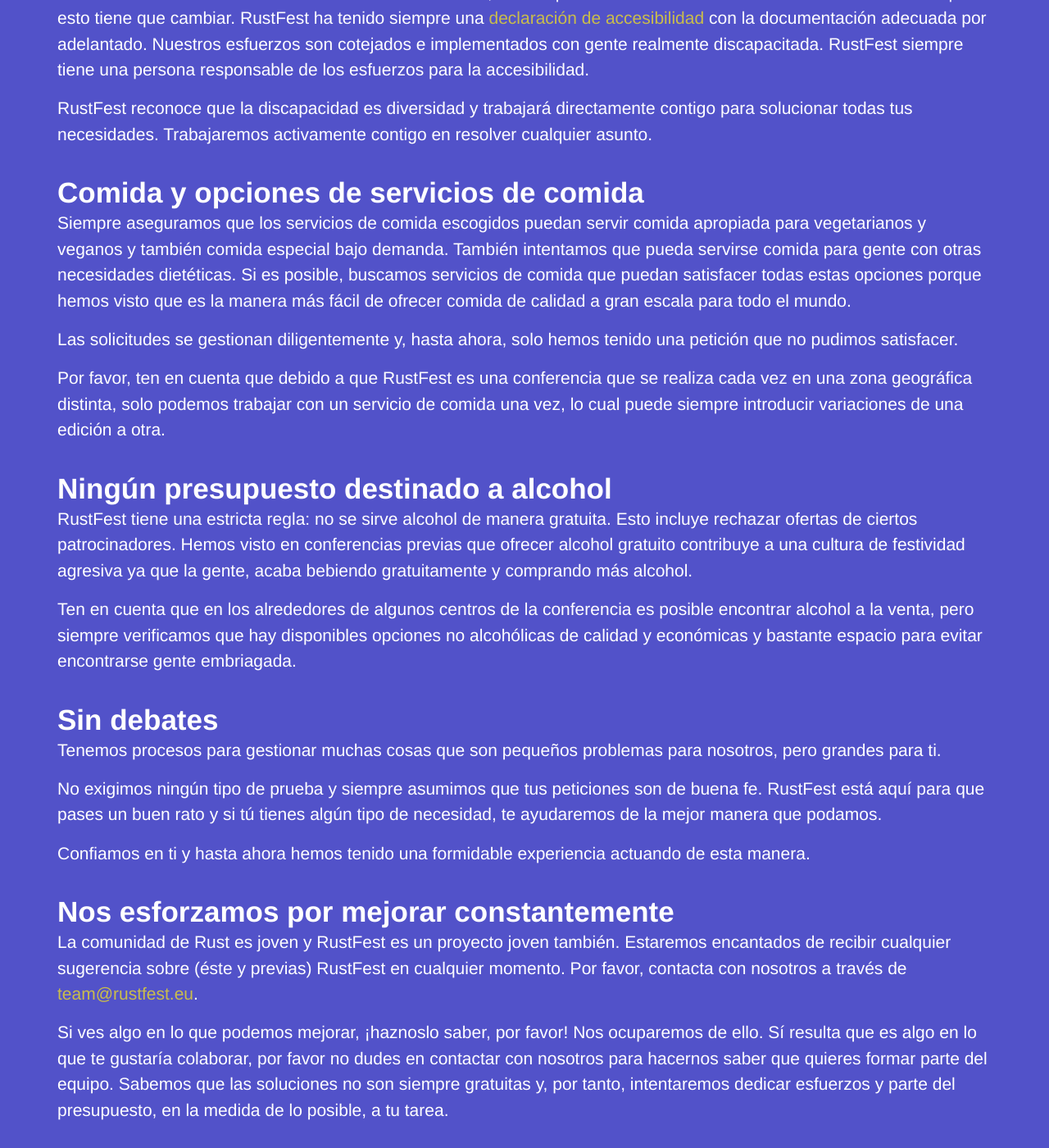
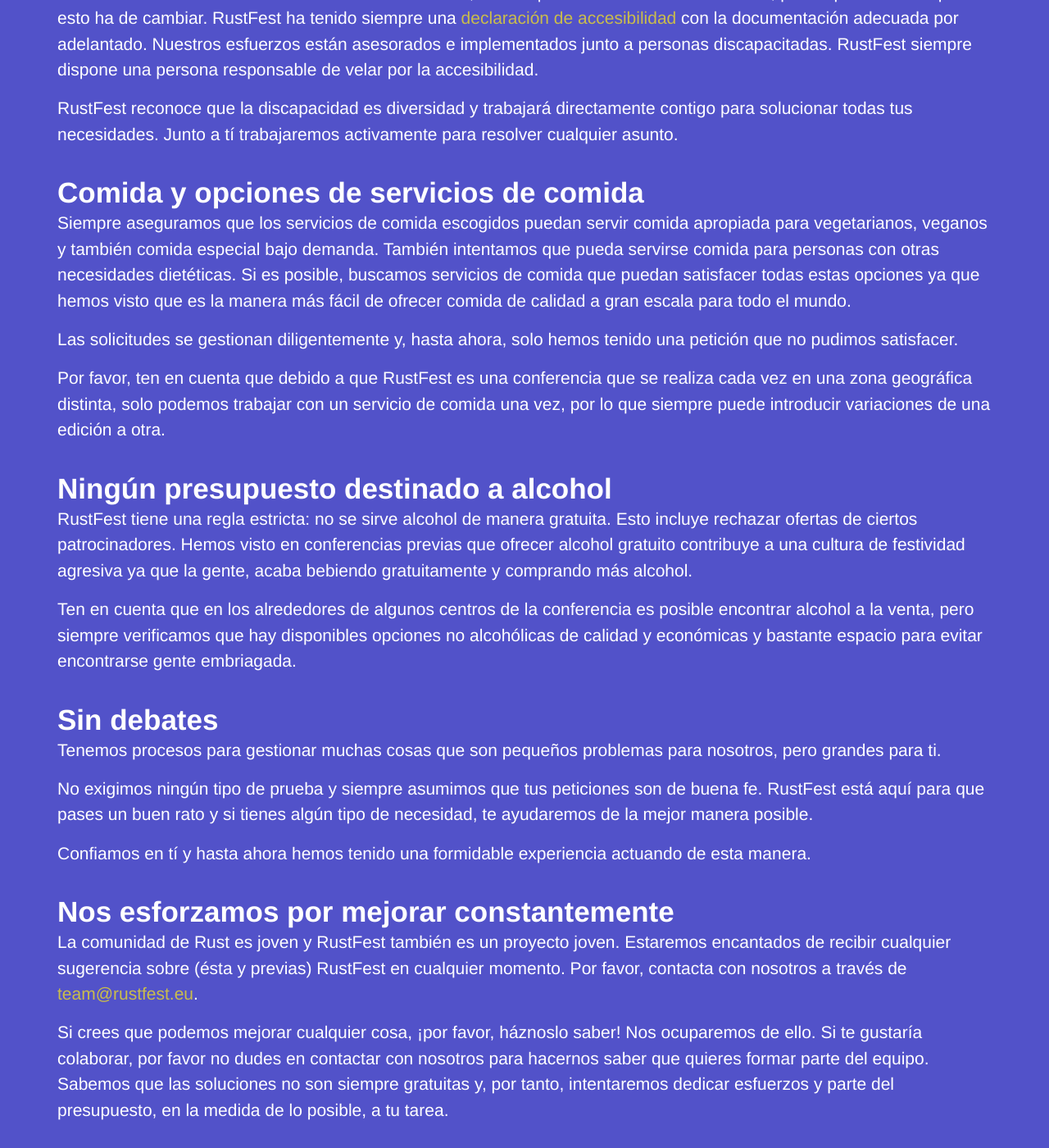
Before and after one commit to RustFestEU/barcelona.rustfest.eu, a Jekyll site: the page built from diversity.es.md, in a window 1280 px wide and 1400 px high, scrolled down 1143 px. Shown: the whole window at 82% size. Built offline with Jekyll 4.4.1, drawn with Linux system fonts in a browser that asks for light colours; nearby versions of some CDN libraries; some of the changed text lies outside the part shown.

Commit message:
some updates for a 'better' castillian spanish

```diff
--- a/diversity.es.md
+++ b/diversity.es.md
@@ -25,21 +25,21 @@
 
 ## Diversidad incluye discapacidad
 
-Cuando hablamos de esfuerzo en la diversidad de las TI, la discapacidad es a menudo olvidada. Nosotros creemos que esto tiene que cambiar. RustFest ha tenido siempre una [declaración de accesibilidad](/accessibility/) con la documentación adecuada  por adelantado. Nuestros esfuerzos son cotejados e implementados con gente realmente discapacitada. RustFest siempre tiene una persona responsable de los esfuerzos para la accesibilidad.
+Cuando hablamos de esfuerzo en diversidad de las TI, la discapacidad es a menudo olvidada, por lo que creemos que esto ha de cambiar. RustFest ha tenido siempre una [declaración de accesibilidad](/accessibility/) con la documentación adecuada  por adelantado. Nuestros esfuerzos están asesorados e implementados junto a personas discapacitadas. RustFest siempre dispone una persona responsable de velar por la accesibilidad.
 
-RustFest reconoce que la discapacidad es diversidad y trabajará directamente contigo para solucionar todas tus necesidades. Trabajaremos activamente contigo en resolver cualquier asunto.
+RustFest reconoce que la discapacidad es diversidad y trabajará directamente contigo para solucionar todas tus necesidades. Junto a tí trabajaremos activamente para resolver cualquier asunto.
 
 ## Comida y opciones de servicios de comida
 
-Siempre aseguramos que los servicios de comida escogidos puedan servir comida apropiada para vegetarianos y veganos y también comida especial bajo demanda. También intentamos que pueda servirse comida para gente con otras necesidades dietéticas. Si es posible, buscamos servicios de comida que puedan satisfacer todas estas opciones porque hemos visto que es la manera más fácil de ofrecer comida de calidad a gran escala para todo el mundo.
+Siempre aseguramos que los servicios de comida escogidos puedan servir comida apropiada para vegetarianos, veganos y también comida especial bajo demanda. También intentamos que pueda servirse comida para personas con otras necesidades dietéticas. Si es posible, buscamos servicios de comida que puedan satisfacer todas estas opciones ya que hemos visto que es la manera más fácil de ofrecer comida de calidad a gran escala para todo el mundo.
 
 Las solicitudes se gestionan diligentemente y, hasta ahora, solo hemos tenido una petición que no pudimos satisfacer.
 
-Por favor, ten en cuenta que debido a que RustFest es una conferencia que se realiza cada vez en una zona geográfica distinta, solo podemos trabajar con un servicio de comida una vez, lo cual puede siempre introducir variaciones de una edición a otra.
+Por favor, ten en cuenta que debido a que RustFest es una conferencia que se realiza cada vez en una zona geográfica distinta, solo podemos trabajar con un servicio de comida una vez, por lo que siempre puede introducir variaciones de una edición a otra.
 
 ## Ningún presupuesto destinado a alcohol
 
-RustFest tiene una estricta regla: no se sirve alcohol de manera gratuita. Esto incluye rechazar ofertas de ciertos patrocinadores. Hemos visto en conferencias previas que ofrecer alcohol gratuito contribuye a una cultura de festividad agresiva ya que la gente, acaba bebiendo gratuitamente y comprando más alcohol.
+RustFest tiene una regla estricta: no se sirve alcohol de manera gratuita. Esto incluye rechazar ofertas de ciertos patrocinadores. Hemos visto en conferencias previas que ofrecer alcohol gratuito contribuye a una cultura de festividad agresiva ya que la gente, acaba bebiendo gratuitamente y comprando más alcohol.
 
 Ten en cuenta que en los alrededores de algunos centros de la conferencia es posible encontrar alcohol a la venta, pero siempre verificamos que hay disponibles opciones no alcohólicas de calidad y económicas y bastante espacio para evitar encontrarse gente embriagada.
 
@@ -47,12 +47,12 @@
 
 Tenemos procesos para gestionar muchas cosas que son pequeños problemas para nosotros, pero grandes para ti.
 
-No exigimos ningún tipo de prueba y siempre asumimos que tus peticiones son de buena fe. RustFest está aquí para que pases un buen rato y si tú tienes algún tipo de necesidad, te ayudaremos de la mejor manera que podamos.
+No exigimos ningún tipo de prueba y siempre asumimos que tus peticiones son de buena fe. RustFest está aquí para que pases un buen rato y si tienes algún tipo de necesidad, te ayudaremos de la mejor manera posible.
 
-Confiamos en ti y hasta ahora hemos tenido una formidable experiencia actuando de esta manera.
+Confiamos en tí y hasta ahora hemos tenido una formidable experiencia actuando de esta manera.
 
 ## Nos esforzamos por mejorar constantemente
 
-La comunidad de Rust es joven y RustFest es un proyecto joven también. Estaremos encantados de recibir cualquier sugerencia sobre (éste y previas) RustFest en cualquier momento. Por favor, contacta con nosotros a través de [team@rustfest.eu](mailto:team@rustfest.eu).
+La comunidad de Rust es joven y RustFest también es un proyecto joven. Estaremos encantados de recibir cualquier sugerencia sobre (ésta y previas) RustFest en cualquier momento. Por favor, contacta con nosotros a través de [team@rustfest.eu](mailto:team@rustfest.eu).
 
-Si ves algo en lo que podemos mejorar, ¡haznoslo saber, por favor! Nos ocuparemos de ello. Sí resulta que es algo en lo que te gustaría colaborar, por favor no dudes en contactar con nosotros para hacernos saber que quieres formar parte del equipo. Sabemos que las soluciones no son siempre gratuitas y, por tanto, intentaremos dedicar esfuerzos y parte del presupuesto, en la medida de lo posible, a tu tarea.
+Si crees que podemos mejorar cualquier cosa, ¡por favor, háznoslo saber! Nos ocuparemos de ello. Si te gustaría colaborar, por favor no dudes en contactar con nosotros para hacernos saber que quieres formar parte del equipo. Sabemos que las soluciones no son siempre gratuitas y, por tanto, intentaremos dedicar esfuerzos y parte del presupuesto, en la medida de lo posible, a tu tarea.
```
